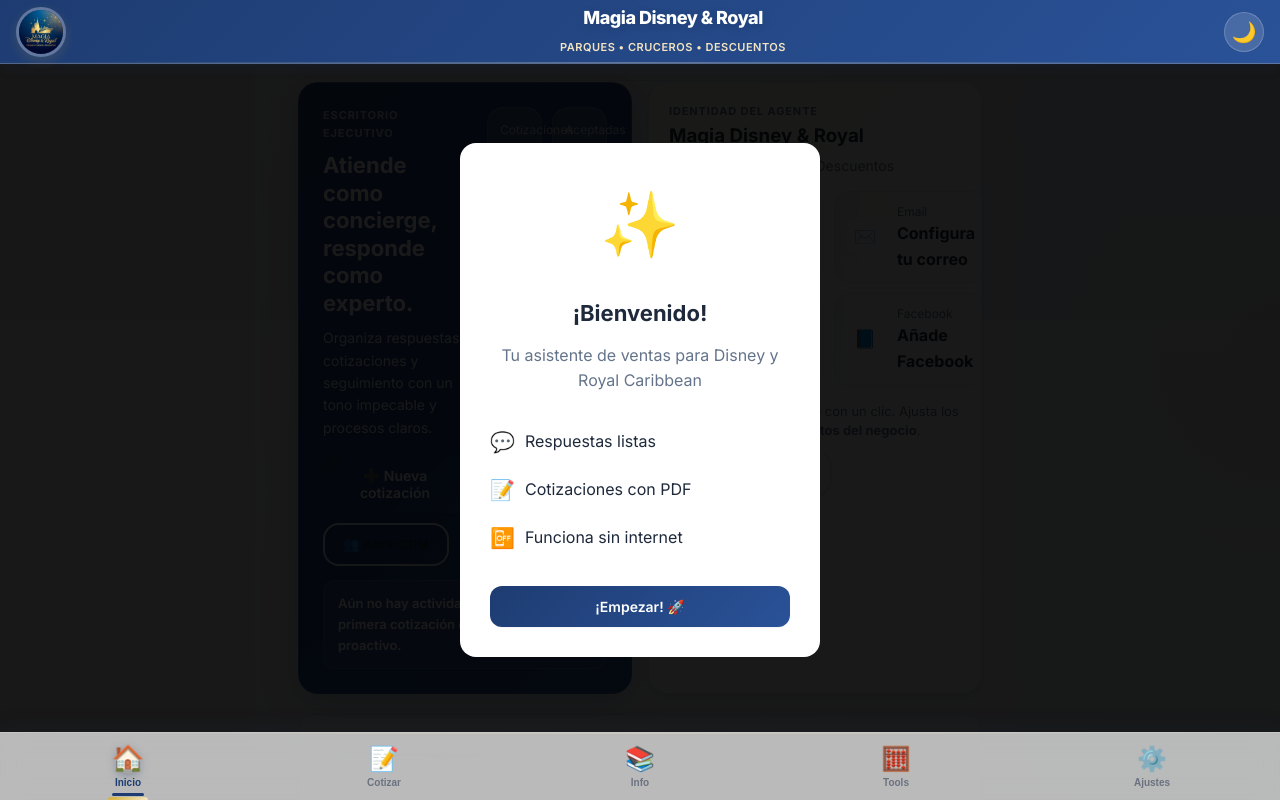
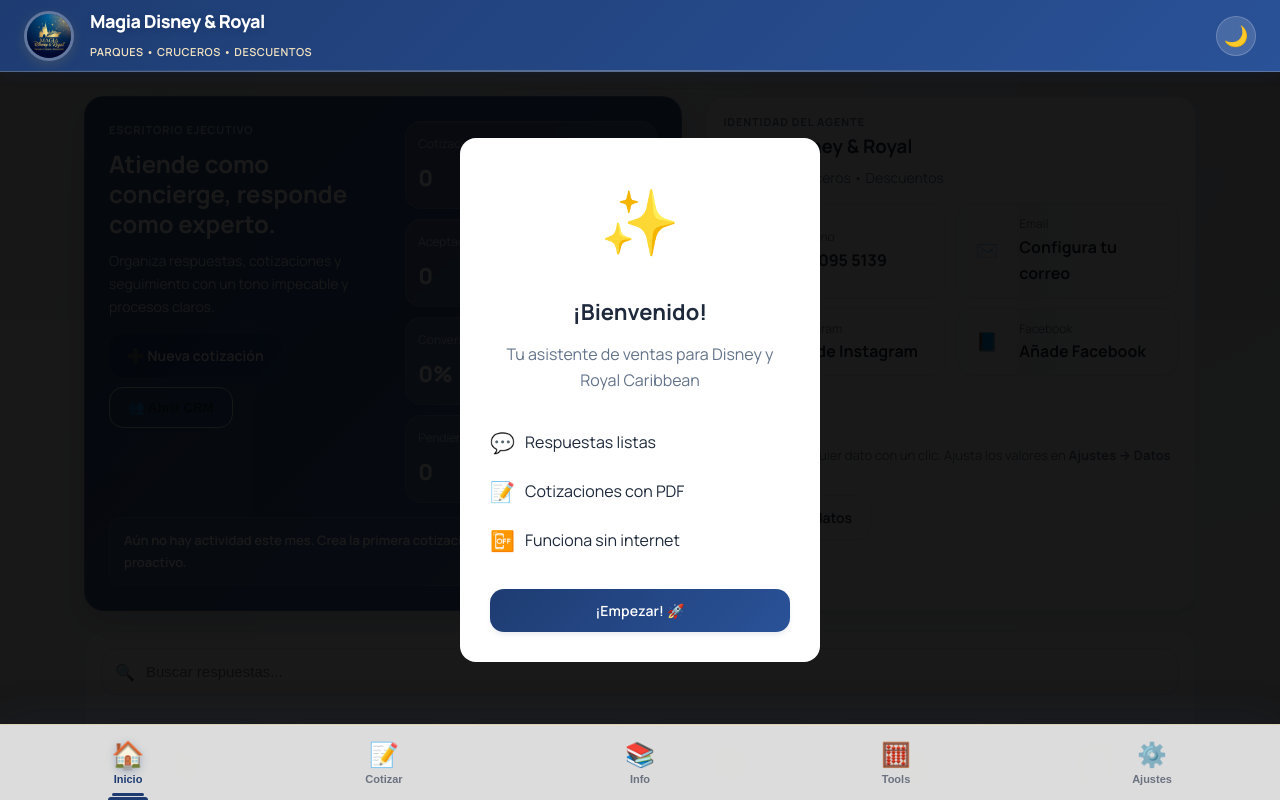
Before and after one commit to sittjoe/Agenteviajes, a plain HTML site: page index.html in a window 1280 px wide. Shown: the top 800 px of the page. Drawn offline with nearby package versions, Linux system fonts and the light colour scheme.

Commit message:
Refine premium UI styling

```diff
--- a/css/premium.css
+++ b/css/premium.css
@@ -1,7 +1,7 @@
 /* ==================== PREMIUM DESIGN SYSTEM ==================== */
 /* Magia Disney & Royal - Logo-Based Design */
 
-@import url('https://fonts.googleapis.com/css2?family=Inter:wght@400;500;600;700;800&display=swap');
+@import url('https://fonts.googleapis.com/css2?family=Manrope:wght@400;500;600;700;800&display=swap');
 
 :root {
     /* === BRAND COLORS FROM LOGO === */
@@ -83,8 +83,8 @@
     --space-8: 64px;
 
     /* === TYPOGRAPHY === */
-    --font-sans: 'Inter', -apple-system, BlinkMacSystemFont, 'Segoe UI', Roboto, sans-serif;
-    --font-display: 'Inter', sans-serif;
+    --font-sans: 'Manrope', 'Inter', -apple-system, BlinkMacSystemFont, 'Segoe UI', Roboto, sans-serif;
+    --font-display: 'Manrope', sans-serif;
 
     /* === TRANSITIONS === */
     --transition-fast: 150ms cubic-bezier(0.4, 0, 0.2, 1);
@@ -93,10 +93,10 @@
     --transition-smooth: 350ms cubic-bezier(0.4, 0, 0.1, 1);
 
     /* === LAYOUT - UNIFIED === */
-    --header-height: 64px;
-    --nav-height: 68px;
+    --header-height: 72px;
+    --nav-height: 76px;
     --safe-bottom: env(safe-area-inset-bottom, 0px);
-    --max-width: 720px;
+    --max-width: 1160px;
 }
 
 /* Dark mode override - IMPROVED CONTRAST */
@@ -169,8 +169,9 @@ body::before {
     background: var(--gradient-magic);
     display: flex;
     align-items: center;
-    justify-content: center;
-    padding: 0 var(--space-2);
+    justify-content: space-between;
+    gap: var(--space-2);
+    padding: 0 var(--space-3);
     z-index: 1000;
     box-shadow: var(--shadow-md);
     backdrop-filter: var(--blur);
@@ -203,8 +204,9 @@ body::before {
 }
 
 .header-title {
-    margin-left: var(--space-2);
-    text-align: center;
+    flex: 1;
+    margin-left: 0;
+    text-align: left;
 }
 
 .header-title h1 {
@@ -226,7 +228,7 @@ body::before {
 .main-content {
     max-width: var(--max-width);
     margin: 0 auto;
-    padding: calc(var(--space-2) + 2px);
+    padding: var(--space-3);
     position: relative;
     z-index: 1;
 }
@@ -242,8 +244,11 @@ body::before {
 }
 
 .header-actions {
-    position: absolute;
-    right: var(--space-2);
+    position: static;
+    margin-left: auto;
+    display: flex;
+    align-items: center;
+    gap: 8px;
 }
 
 .header-btn {
@@ -1253,3 +1258,233 @@ body::before {
         grid-column: 1;
     }
 }
+
+/* ==================== CONCIERGE POLISH (UI REFINEMENT) ==================== */
+body {
+    background: radial-gradient(circle at 12% 18%, rgba(244, 228, 193, 0.09), transparent 32%),
+        radial-gradient(circle at 88% 10%, rgba(30, 60, 114, 0.08), transparent 26%),
+        var(--bg-premium);
+    line-height: 1.65;
+}
+
+.main-content {
+    max-width: var(--max-width);
+    padding: var(--space-3);
+}
+
+.hero-grid {
+    display: grid;
+    grid-template-columns: minmax(0, 1.1fr) minmax(0, 0.9fr);
+    gap: var(--space-3);
+    align-items: stretch;
+}
+
+.welcome-card {
+    border: 1px solid rgba(255, 255, 255, 0.14);
+    background: linear-gradient(135deg, rgba(30, 60, 114, 0.9), rgba(42, 82, 152, 0.88));
+    box-shadow: var(--shadow-premium);
+    padding: var(--space-3);
+}
+
+.welcome-grid {
+    display: grid;
+    grid-template-columns: minmax(0, 1fr) minmax(0, 0.9fr);
+    gap: var(--space-2);
+    align-items: start;
+}
+
+.welcome-title {
+    font-size: 24px;
+}
+
+.welcome-stats {
+    grid-template-columns: repeat(auto-fit, minmax(140px, 1fr));
+}
+
+.metric-card {
+    backdrop-filter: blur(2px);
+}
+
+.business-card,
+.surface-panel {
+    border: 1px solid var(--border);
+    background: var(--card);
+    box-shadow: var(--shadow);
+    border-radius: var(--radius-xl);
+    padding: var(--space-2);
+}
+
+.business-card {
+    display: grid;
+    grid-template-columns: minmax(0, 1fr);
+    gap: var(--space-2);
+}
+
+.contact-grid {
+    grid-template-columns: repeat(auto-fit, minmax(220px, 1fr));
+}
+
+.contact-chip {
+    border: 1px solid var(--border);
+    background: linear-gradient(145deg, var(--card), var(--bg-alt));
+    box-shadow: var(--shadow-sm);
+    transition: transform var(--transition-fast), box-shadow var(--transition-fast), border-color var(--transition-fast);
+}
+
+.contact-chip:hover {
+    transform: translateY(-2px);
+    box-shadow: var(--shadow-md);
+}
+
+.section-header {
+    margin-bottom: 14px;
+    padding-bottom: 10px;
+    border-bottom: 1px solid var(--border-light);
+}
+
+.section-title {
+    color: var(--text);
+    letter-spacing: 0.04em;
+}
+
+.quick-grid {
+    grid-template-columns: repeat(auto-fit, minmax(150px, 1fr));
+    gap: 12px;
+}
+
+.quick-btn {
+    border-radius: var(--radius-xl);
+    padding: 18px 16px;
+    border: 1px solid var(--border);
+    background: linear-gradient(145deg, var(--card), var(--bg-alt));
+    box-shadow: var(--shadow);
+}
+
+.quick-btn .emoji {
+    font-size: 30px;
+}
+
+.stage-grid {
+    gap: 14px;
+}
+
+.stage-btn,
+.option-item {
+    border: 1px solid var(--border);
+    border-radius: var(--radius-xl);
+    padding: 16px 18px;
+    align-items: center;
+    gap: 14px;
+    background: var(--card);
+    box-shadow: var(--shadow-sm);
+}
+
+.stage-btn .icon,
+.option-item .emoji {
+    width: 42px;
+    height: 42px;
+    border-radius: 12px;
+    display: grid;
+    place-items: center;
+    background: var(--bg-alt);
+    font-size: 22px;
+    margin-right: 0;
+}
+
+.stage-btn .title,
+.option-item .title {
+    font-size: 15px;
+}
+
+.stage-btn:hover,
+.option-item:hover {
+    border-color: rgba(30, 60, 114, 0.35);
+    box-shadow: var(--shadow-md);
+    transform: translateY(-1px);
+}
+
+.card {
+    border: 1px solid var(--border);
+    border-radius: var(--radius-xl);
+    padding: var(--space-2);
+    box-shadow: var(--shadow);
+}
+
+.card-title {
+    font-size: 15px;
+    margin-bottom: 12px;
+}
+
+.form-row {
+    grid-template-columns: repeat(auto-fit, minmax(240px, 1fr));
+    gap: var(--space-2);
+}
+
+.form-input,
+.form-select,
+.form-textarea {
+    border: 1.5px solid var(--border);
+    background: var(--card);
+    box-shadow: var(--shadow-sm);
+}
+
+.form-input:focus,
+.form-select:focus,
+.form-textarea:focus {
+    box-shadow: 0 0 0 4px rgba(30, 60, 114, 0.08);
+}
+
+.btn-primary,
+.btn-success,
+.btn-whatsapp,
+.btn-danger {
+    border-radius: 14px;
+    padding: 12px 18px;
+    box-shadow: var(--shadow);
+    letter-spacing: 0.01em;
+}
+
+.btn-secondary,
+.btn-ghost {
+    border-radius: 14px;
+    border: 1.5px solid var(--border);
+    padding: 12px 18px;
+}
+
+.bottom-nav {
+    backdrop-filter: blur(14px);
+    background: rgba(255, 255, 255, 0.85);
+    border-top: 1px solid rgba(212, 175, 55, 0.25);
+    box-shadow: 0 -8px 40px rgba(30, 60, 114, 0.12);
+}
+
+.dark-mode .bottom-nav {
+    background: rgba(15, 23, 42, 0.92);
+}
+
+.nav-item {
+    font-size: 11px;
+}
+
+.nav-item.active::before {
+    background: var(--primary);
+}
+
+.search-results {
+    box-shadow: var(--shadow-lg);
+    border: 1px solid var(--border);
+}
+
+.toast {
+    bottom: calc(var(--nav-height) + 20px);
+}
+
+@media (max-width: 900px) {
+    .hero-grid {
+        grid-template-columns: 1fr;
+    }
+
+    .main-content {
+        padding: var(--space-2);
+    }
+}
```
